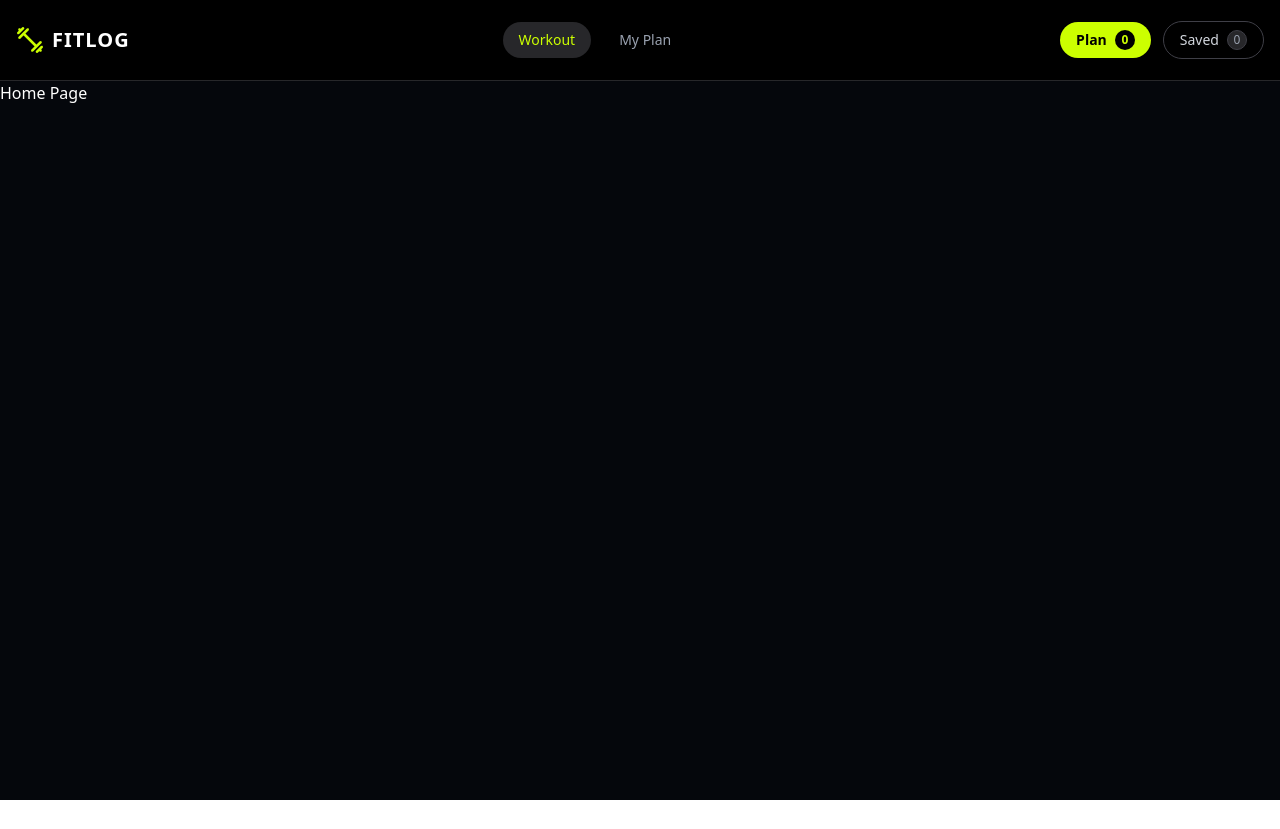
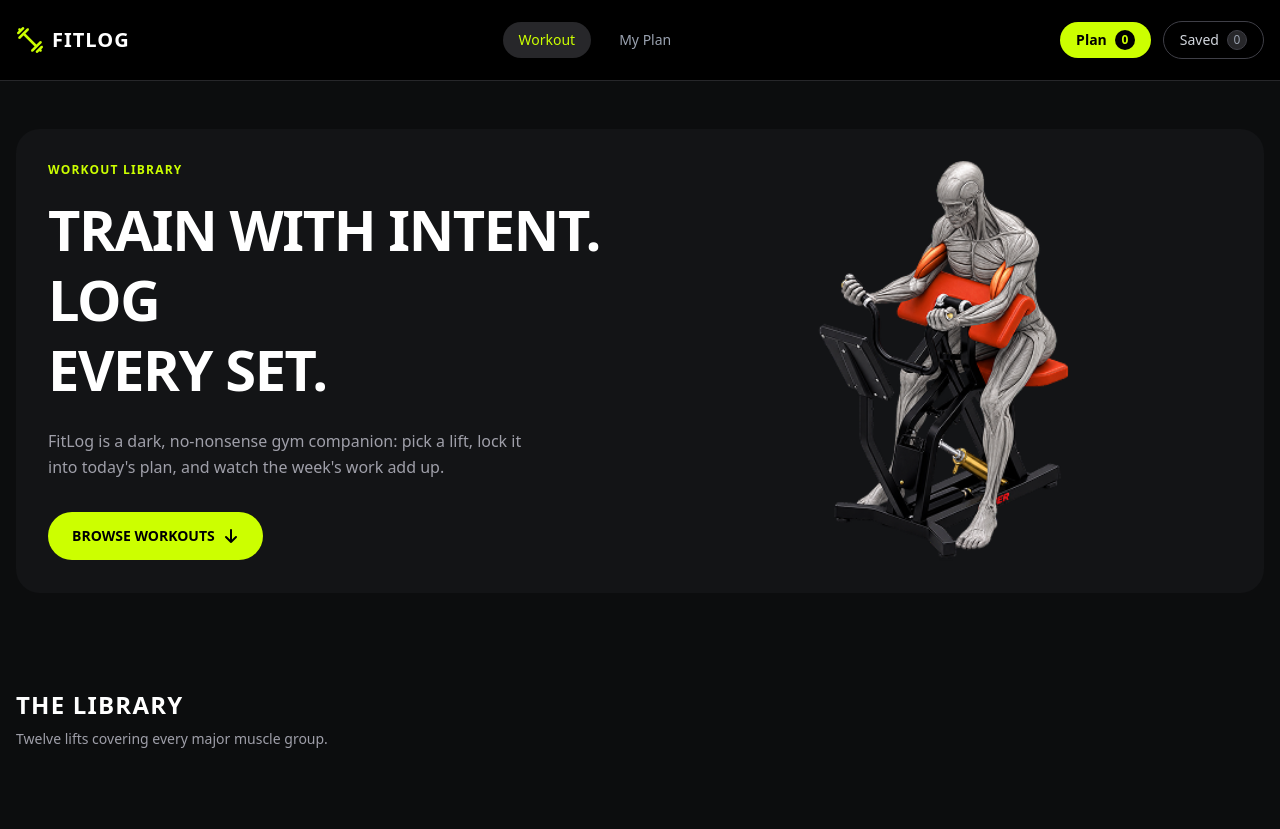
Before and after one commit to Sayeed-sbs/fitlog, a Next.js app: page / in a window 1280 px wide. Before the commit the page ends 800 px from the top, so only its background shows below. Built offline with nearby package versions, Linux system fonts and the light colour scheme.

Commit message:
hero section push

```diff
--- a/app/layout.js
+++ b/app/layout.js
@@ -23,9 +23,9 @@ export default function RootLayout({ children }) {
       lang="en"
       className={`${geistSans.variable} ${geistMono.variable} h-full antialiased`}
     >
-      <body className="min-h-full bg-black text-white">
+      <body className="min-h-full bg-[#0c0d0e] text-white flex flex-col">
         <Navbar />
-        <main className="flex-1">{children}</main>
+        {children}
       </body>
     </html>
   );
--- a/app/page.js
+++ b/app/page.js
@@ -1,7 +1,18 @@
+"use client";
+
+import Hero from "@/components/Hero";
+
 export default function Home() {
   return (
-    <main>
-      Home Page
-    </main>
+    <div>
+      <Hero />
+
+      <div id="library" className="bg-[#0c0d0e] max-w-7xl mx-auto px-4 py-12">
+        <h2 className="text-2xl font-bold uppercase tracking-wider mb-2">THE LIBRARY</h2>
+        <p className="text-zinc-400 text-sm mb-8">Twelve lifts covering every major muscle group.</p>
+
+
+      </div>
+    </div>
   );
 }
--- a/components/Hero.jsx
+++ b/components/Hero.jsx
@@ -0,0 +1,54 @@
+import Image from "next/image";
+
+export default function Hero() {
+  return (
+    <section className="bg-[#0c0d0e] px-4 py-12">
+      <div className="mx-auto max-w-7xl rounded-3xl bg-[#131416] p-8 flex flex-col md:flex-row items-center justify-between gap-12">
+
+        <div className="flex-1">
+          <p className="text-xs font-bold tracking-widest text-[#ccff00] uppercase mb-4">
+            WORKOUT LIBRARY
+          </p>
+
+          <h1 className="text-4xl md:text-[56px] font-black tracking-tight text-white uppercase leading-tight mb-6">
+            TRAIN WITH INTENT. LOG <br />EVERY SET.
+          </h1>
+
+          <p className="text-zinc-400 text-sm md:text-base leading-relaxed mb-8">
+            FitLog is a dark, no-nonsense gym companion: pick a lift, lock it <br />
+            into today's plan, and watch the week's work add up.
+          </p>
+
+          <a
+            href="#library"
+            className="inline-flex items-center gap-2 rounded-full bg-[#ccff00] px-6 py-3.5 text-sm font-bold text-black transition hover:opacity-90"
+          >
+            <span>BROWSE WORKOUTS</span>
+            <svg
+              xmlns="http://w3.org"
+              fill="none"
+              viewBox="0 0 24 24"
+              strokeWidth={3}
+              stroke="currentColor"
+              className="w-4 h-4"
+            >
+              <path strokeLinecap="round" strokeLinejoin="round" d="M19.5 13.5 12 21m0 0-7.5-7.5M12 21V3" />
+            </svg>
+          </a>
+        </div>
+
+        <div className="flex-1 flex justify-center md:justify-end w-full">
+          <Image
+            src="/assets/banner.png"
+            alt="Workout Illustration"
+            width={450}
+            height={450}
+            className="object-contain w-full h-auto max-h-[400px]"
+            priority
+          />
+        </div>
+
+      </div>
+    </section>
+  );
+}
```
